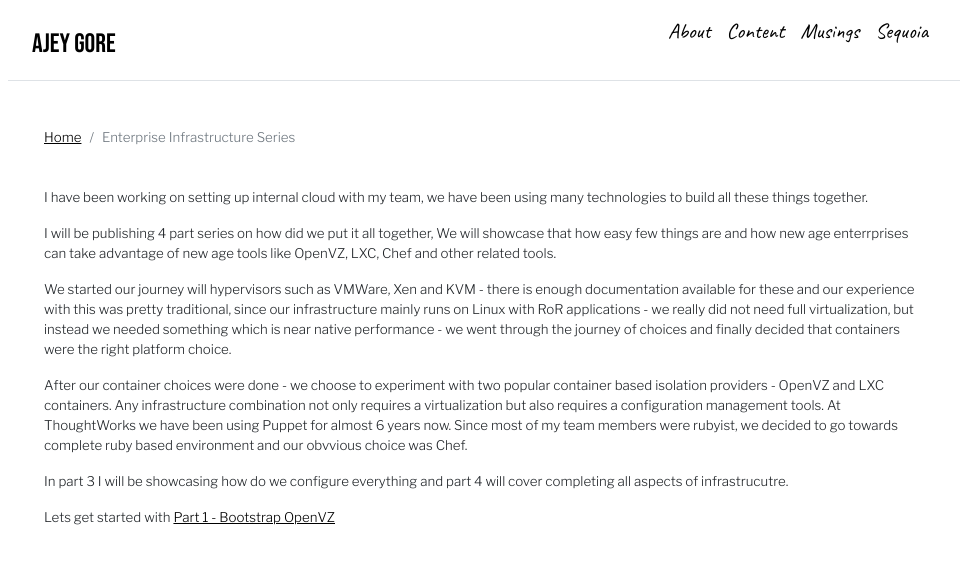
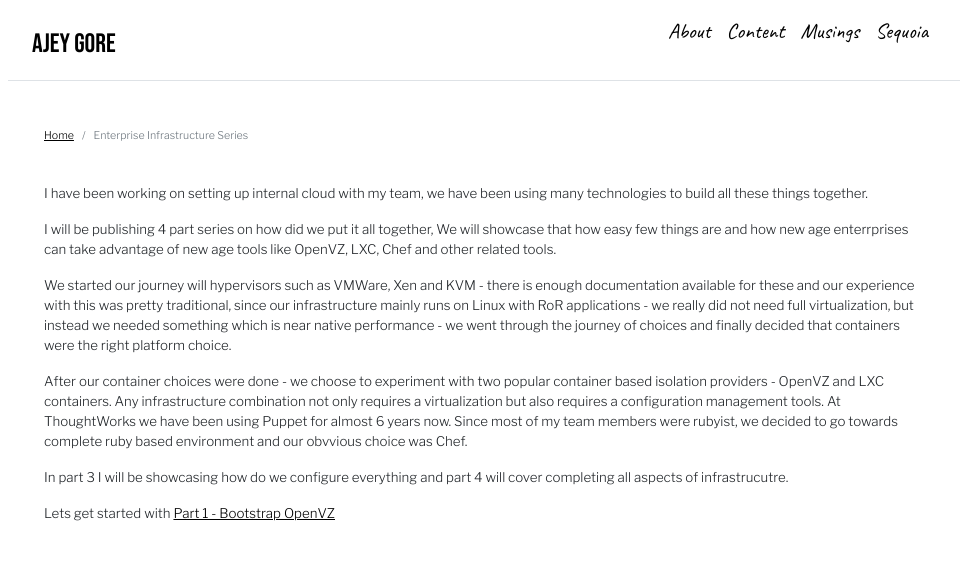
Before and after one commit to ajeygore/ajeygore.github.com, a Jekyll site: the page built from collections/_posts/2011-12-31-infrastructure-series.md, in a window 1280 px wide and 1400 px high. Shown: the top 564 px of the window, without its empty margins (152-1112 px from the left). Built offline with Jekyll 4.4.1, drawn with Linux system fonts in a browser that asks for light colours.

Commit message:
Fixed breadcrumbs

```diff
--- a/assets/css/override.css
+++ b/assets/css/override.css
@@ -66,6 +66,10 @@ blockquote {
   quotes: "\201C""\201D""\2018""\2019";
 }
 
+.breadcrumb-item {
+  font-size: 8pt;
+}
+
 h6, h4, h2, h3, h5 {
   color: #2DA044;
 }
```
Also changed, not shown: 1 other file.
